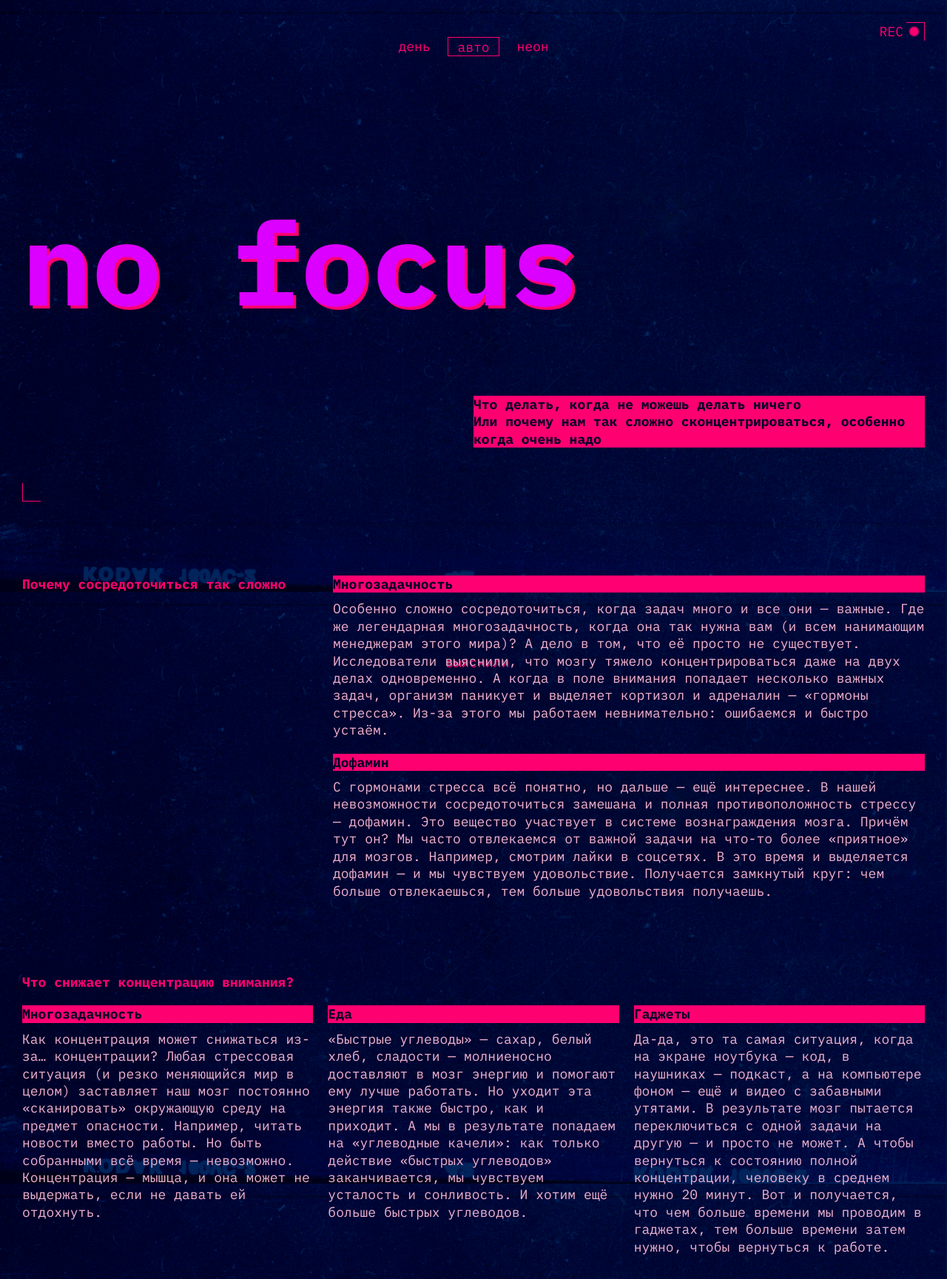
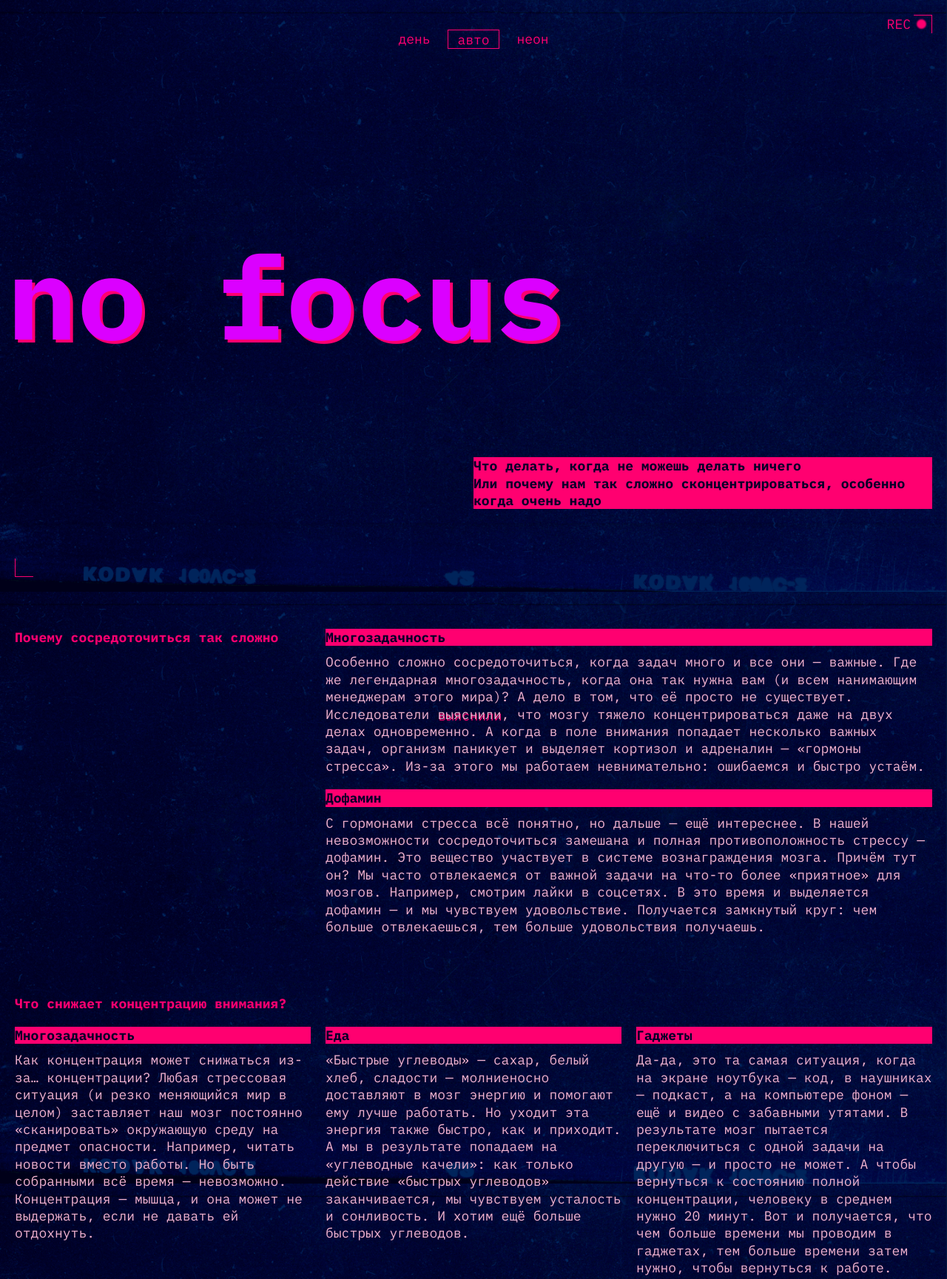
Before and after one commit to palm87/slozhno-sosredotochitsya, a plain HTML site: page index.html in a window 1280 px wide. Shown: the top 1729 px of the page at 74% size. Drawn offline with Linux system fonts and the light colour scheme.

Commit message:
Третий коммит

```diff
--- a/styles/style.css
+++ b/styles/style.css
@@ -13,6 +13,7 @@
   --decoration-color: #ff0070;
   --shadow-color: #ff0070;
   --margin-between-sections: 50px;
+  --padding-page-global: 10px;
 }
 
 .page {
@@ -20,33 +21,34 @@
   background-image: var(--cover);
   background-size: cover;
   background-attachment: fixed;
-  background-color: var(--background-color);
+  background-color: var(--background-color,#000028);
   font-size: var(---regular-font-size, 18px);
   font-family: var(--main-font, "IBM Plex Mono", monospace);
-  color: var(--main-font-color);
+  color: var(--main-font-color, #f1b2ce);
   font-weight: 400;
   line-height: 130%;
+
 }
 
 /* Первый экран страницы */
 .header {
   display: grid;
   grid-template-rows: repeat(3, 1fr);
-  min-inline-size: 375px;
-  min-block-size: 668px;
-  padding: 10px;
+  /* min-inline-size: 375px; */
+  block-size: 100vh;;
+  padding: var(--padding-page-global, 10px);
 }
 
 /* REC с точкой в правом верхнем углу */
 .header__decorated-element {
   display: flex;
-  justify-content: end;
+  /* justify-content: start; */
   gap: 10px;
-  align-items:center;
+  align-items: center;
   position: absolute;
-  inset-inline-end: 20px;
-  inset-block-start: 10px;
-  visibility: var(--rec-visibility);
+  inset-inline-end: calc(var(--padding-page-global) + 10px);
+  inset-block-start: var(--padding-page-global, 10px);
+  visibility: var(--rec-visibility, visible);
 }
 
 /* Надпись REC */
@@ -54,19 +56,18 @@
   display: block;
   content: "rec";
   text-transform: uppercase;
-  color: var(--accent-color);
-  line-height: 25px; /* 138.889% */
+  color: var(--accent-color,#ff0070);
+  line-height: 25px;
 }
 
 /* Точка с тенью */
 .header__decorated-element::after {
-  /* display: inline-block; */
   content: "";
   inline-size: 9px;
   block-size: 9px;
   border-radius: 50%;
-  background: var(--decoration-color);
-  box-shadow: 0px 0px 2px 2px var(--decoration-color);
+  background: var(--decoration-color, #ff0070);
+  box-shadow: 0px 0px 2px 2px var(--decoration-color, #ff0070);
 }
 
 /* Украшательные рамки для header и footer */
@@ -79,11 +80,11 @@
   content: "";
   inline-size: 25px;
   block-size: 25px;
-  border-block-start: 1px solid var(--decoration-color);
-  border-inline-end: 1px solid var(--decoration-color);
+  border-block-start: 1px solid var(--decoration-color, #ff0070);
+  border-inline-end: 1px solid var(--decoration-color, #ff0070);
   position: absolute;
-  right: 10px;
-  top: 10px;
+  right: var(--padding-page-global, 10px);
+  top: var(--padding-page-global, 10px);
 }
 
 /* нижняя рамка */
@@ -91,11 +92,11 @@
   content: "";
   inline-size: 25px;
   block-size: 25px;
-  border-inline-start: 1px solid var(--decoration-color);
-  border-block-end: 1px solid var(--decoration-color);
+  border-inline-start: 1px solid var(--decoration-color, #ff0070);
+  border-block-end: 1px solid var(--decoration-color, #ff0070);
   position: absolute;
-  left: 10px;
-  bottom: 10px;
+  left: var(--padding-page-global, 10px);
+  bottom:  var(--padding-page-global, 10px);
 }
 
 /* Блок с переключением темы */
@@ -115,7 +116,7 @@
 /* Кнопка переключения темы */
 .header__theme-menu-button {
   display: block;
-  color: var(--decoration-color);
+  color: var(--decoration-color, #ff0070);
   text-transform: lowercase;
   border: none;
   text-align: center;
@@ -126,20 +127,24 @@
   block-size: 26px;
 }
 
+.header__theme-menu-button:focus-visible {
+  border-block-end: 1px solid var(--decoration-color, #ff0070);
+}
+
 .header__theme-menu-button:hover {
   border: none;
   outline: 1px solid rgba(255, 0, 112, 0.4);
 }
 
 .header__theme-menu-button_active {
-  border: 1px solid var(--decoration-color);
+  border: 1px solid var(--decoration-color, #ff0070);
 }
 
 /* Область с главным заголовком страницы  */
 .header__title {
   color: var(--header-color);
-  text-shadow: 4px 4px 0px var(--shadow-color);
-  font-size: clamp(7.25rem, 5.7694rem + 6.3174vw, 9.8125rem);
+  text-shadow: 4px 4px 0px var(--shadow-color, #ff0070);
+  font-size: clamp(7.25rem, 7.0115rem + 1.0178vw, 7.5rem);
   font-weight: 700;
   line-height: 82.5%; /* 95.7px */
   align-self: center;
@@ -155,12 +160,12 @@
   font-weight: 700;
   /* align-self: center; */
   font-size: 18px;
-  color: var(--content-title-color);
+  color: var(--content-title-color );
 }
 /* Заголовки с подложкой */
 .title-accent {
-  background-color: var(--accent-color);
-  color: var(--decor-font-color);
+  background-color: var(--accent-color, #ff0070);
+  color: var(--decor-font-color, #000028);
   font-size: 18px;
 }
 
@@ -168,12 +173,12 @@
 .text-link {
   color: inherit;
   text-decoration: none;
-  text-shadow: 1px 2px 0px var(--shadow-color);
+  text-shadow: 1px 2px 0px var(--shadow-color, #ff0070);
 }
 
 .content-section {
-  padding: 10px;
-  margin: 50px auto;
+  padding: 0 var(--padding-page-global, 10px);
+  margin: var(--margin-between-sections, 50px) auto;
 }
 
 /* Секции с текстом */
@@ -187,7 +192,7 @@
 /* Заголовки с подложкой, с шрифтом без болда */
 .title-accent-regular-font {
   background-color: var(--accent-color);
-  color: var(--decor-font-color);
+  color: var(--decor-font-color, #000028);
   font-size: 18px;
   font-weight: 400;
   line-height: 23.4px; /* 130% */
@@ -212,7 +217,7 @@
   display: flex;
   flex-direction: column;
   gap: 10px;
-  margin: 50px auto;
+  margin: var(--margin-between-sections, 50px) auto;
 }
 
 /* Картинка в галерее */
@@ -226,39 +231,34 @@
 
 /* Подвал */
 .footer {
-  min-inline-size: 355px;
-  min-block-size: 648px;
+  block-size: 100vh;
   display: flex;
   justify-content: center;
   align-items: center;
   position: relative;
-  margin-block-start: var(--margin-between-sections);
+  margin-block-start: var(--margin-between-sections, 50px);
 }
 
 /* Текст в подвале */
 .footer__title {
   color: var(--header-color);
   text-shadow: 2px 2px 0px var(--shadow-color);
-  font-size: 116px;
+  font-size: clamp(7.25rem, 7.0115rem + 1.0178vw, 7.5rem);
   font-weight: 700;
   line-height: 82.5%; /* 95.7px */
 }
 
 @media (width >= 768px) and (width < 1024px) {
-  .root {
+  :root {
     --padding-page-global: 20px;
-  }
-
-  .page {
-    max-inline-size: 768px;
-    padding: var(--padding-page-global);
+    --margin-between-sections: 80px;
   }
 
   .header {
-    min-inline-size: calc(100vw - 2 * 20px);
-    min-block-size: calc(100vh - 2 * 20px);
+    block-size: 100vh;
     grid-template-rows: repeat(3, 1fr);
     grid-template-columns: repeat(2, 1fr);
+    padding: var(--padding-page-global, 20px);;
   }
   .header__theme-menu {
     grid-area: 1 / 2 / 1 / 3;
@@ -266,9 +266,11 @@
 
   /* Область с главным заголовком страницы  */
   .header__title {
-    /* font-size: 120px; */
+    font-size: clamp(7.5rem, 0.5625rem + 14.4531vw, 9.8125rem);
     justify-self: start;
     grid-area: 2 / 1 / 3 / 3;
+    position: relative;
+    inset-inline-start: -10px;
   }
 
   /* Область с подзаголовком страницы */
@@ -277,12 +279,12 @@
   }
 
   .content-section-why {
-    margin: 80px 0;
+    margin: var(--margin-between-sections, 80px) 0;
     grid-template-columns: 1fr 2fr;
   }
 
   .content-section-what {
-    margin: 80px 0;
+    margin: var(--margin-between-sections, 80px) 0;
     grid-template-columns: repeat(3, 1fr);
   }
 
@@ -290,7 +292,7 @@
     grid-column: 1 / 2;
   }
   .content-section-what .article-list {
-    grid-column: 1 /4;
+    grid-column: 1 / 4;
   }
 
   .content-section-advices {
@@ -304,7 +306,7 @@
 
   .gallery {
     display: grid;
-    margin: 80px 0;
+    margin: var(--margin-between-sections, 80px) 0;
     gap: 20px;
     grid-template-columns: repeat(3, 1fr);
   }
@@ -312,7 +314,7 @@
     grid-column: 1 / 4;
   }
   .gallery-item:nth-child(2) {
-    grid-column: 1 /3;
+    grid-column: 1 / 3;
   }
   .gallery-item:nth-child(3) {
     grid-column: 3 / 4;
@@ -327,23 +329,21 @@
     grid-area: 4 / 2 / 4 / 4;
   }
   .footer {
-    min-inline-size: calc(100vw - 20px * 2);
-    min-block-size: calc(100vh - 20px * 2);
+    block-size: 100vh;
+
+  }
+  .footer__title {
+    font-size: clamp(7.5rem, 0.5625rem + 14.4531vw, 9.8125rem);
   }
 }
 
 @media (width >= 1024px) {
-  /* .root {
+  :root {
     --padding-page-global: 20px;
-  } */
-
-  .page {
-    padding: 20px;
   }
 
   .header {
-    max-inline-size: min(calc(1440px - 2*20px) , calc(100vw - 2*20px));
-    max-block-size: max(calc(1024px - 2*20px), calc(100vh - 2*20px));
+    block-size: 100vh;
     grid-template-columns: repeat(2, 1fr);
   }
   /* Блок с переключением темы */
@@ -359,8 +359,11 @@
   }
 
   .header__title {
-    /* font-size: 157px; */
+    font-size:clamp(7.5rem, 0.5625rem + 14.4531vw, 9.8125rem);
     grid-area: 2 / 1 / 3 / 3;
+    position: relative;
+    inset-inline-start: -10px;
+
   }
 
   .header_subtitle {
@@ -368,8 +371,13 @@
   }
 
   .content-section-why {
-    margin: 80px 0;
-    grid-template-columns: 1fr 2fr;
+    margin: var(--margin-between-sections, 80px) 0;
+    /* grid-template-columns: 1fr 2fr; */
+    grid-template-columns: repeat(3, 1fr);
+  }
+
+  .content-section-why .article-list  {
+    grid-area: 1 / 2 / 2 / 4;
   }
 
 
@@ -424,5 +432,9 @@
     grid-row: 1 / 3;
   }
 
+  .footer__title {
+    font-size: clamp(7.5rem, 0.5625rem + 14.4531vw, 9.8125rem);
+  }
+
 
   }
```
Also changed, not shown: index.html (+2 -2 lines).
